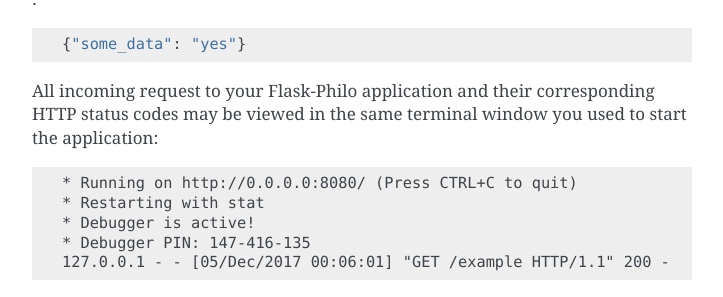
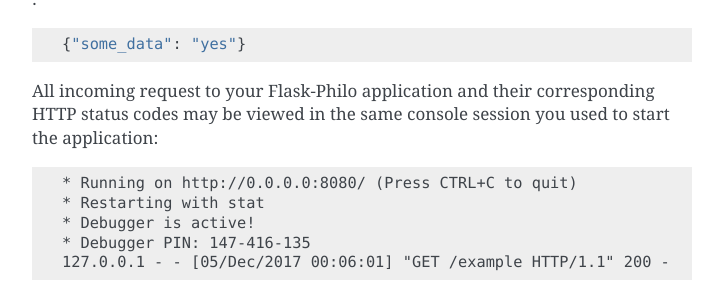
Before and after one commit to fenderdigital/flask-philo, a Sphinx documentation site: the page built from documentation/source/introduction.rst, in a window 1280 px wide and 900 px high, scrolled down 3405 px. Shown: the part 181-478 px from the top of the window, without its empty margins (388-1111 px from the left). Built offline with Sphinx 7.4.7, drawn with Linux system fonts in a browser that asks for light colours; pages that are not in the unit, such as notebooks, are missing from menus.

Commit message:
Intro docs

```diff
--- a/documentation/source/introduction.rst
+++ b/documentation/source/introduction.rst
@@ -179,7 +179,7 @@ Your browser will display a JSON response, as defined by the **ExampleView** cla
     {"some_data": "yes"}
 
 
-All incoming request to your Flask-Philo application and their corresponding HTTP status codes may be viewed in the same terminal window you used to start the application:
+All incoming request to your Flask-Philo application and their corresponding HTTP status codes may be viewed in the same console session you used to start the application:
 
 ::
 
```
